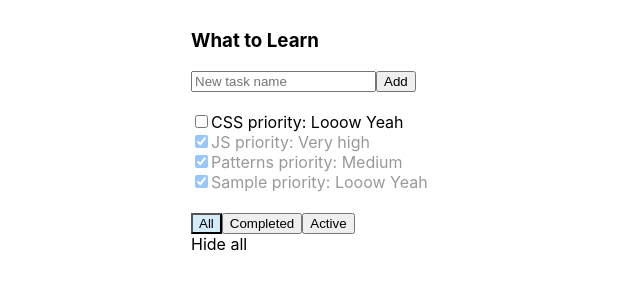
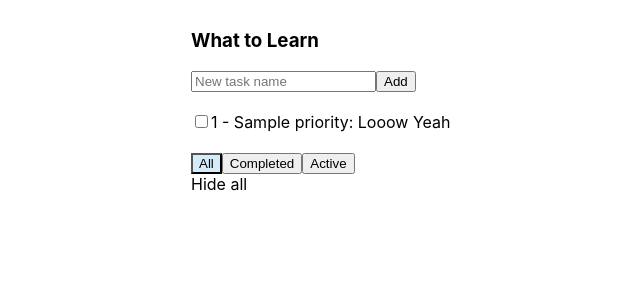
Before and after one commit to alexgitrepo/todoListRefactor, a React (Create React App) app: page / in a window 1280 px wide. Both pictures are taken after typing "Sample" into the empty fields and a click on the button "Add". Shown: the top 300 px of the page, without its empty margins (209-849 px from the left). Built offline with nearby package versions, Linux system fonts and the light colour scheme.

Commit message:
LocalStorage in use. And some features.Done 6

```diff
--- a/src/App.js
+++ b/src/App.js
@@ -5,38 +5,60 @@ import TodoListTasks from "./TodoListTasks";
 import TodoListFooter from "./TodoListFooter";
 
 class App extends React.Component {
+    componentDidMount() {
+        let state = localStorage.getItem("todoListState")
+        let savedState = JSON.parse(state)
+        this.setState({...savedState})
+    }
+
     state = {
-        tasks: [{type: "checkbox", checked: false, taskName: "CSS", priority: "priority: Looow Yeah"}, {
-            type: "checkbox",
-            checked: true,
-            taskName: "JS",
-            priority: "priority: Very high"
-        }, {type: "checkbox", checked: true, taskName: "Patterns", priority: "priority: Medium"}],
+        tasks: [],
         filterValue: "ALL"
     }
+    taskId = 0
+    saveStateToLocalStorage = () => {
+        let stateCopy = JSON.stringify(this.state)
+        localStorage.setItem("todoListState", stateCopy)
+    }
+    changeTaskName = (newTaskName, task) => {
+        let newTasksArray = this.state.tasks.map(item => {
+            if (item === task) {
+                return {...item, taskName: newTaskName}
+            } else {
+                return item
+            }
+        })
+        this.setState({...this.state, tasks: [...newTasksArray]}, this.saveStateToLocalStorage)
+
+    }
+
     addNewTask = (newTaskTextFromInput) => {
-        debugger
-        let newTask = {
-            type: "checkbox",
-            checked: true,
+        let newTask = { type: "checkbox",
+            checked: false,
             taskName: newTaskTextFromInput,
-            priority: "priority: Looow Yeah"
+            priority: "priority: Looow Yeah",
+            taskId:++this.taskId
         }
-        this.setState({...this.state, tasks: [...this.state.tasks, newTask]})
+        this.setState({...this.state, tasks: [...this.state.tasks, newTask]}, this.saveStateToLocalStorage)
+
+
     }
     changeFilterValue = (newFilterValue) => {
-        debugger
-        this.setState({...this.state, filterValue: newFilterValue})
+        this.setState({...this.state, filterValue: newFilterValue}, this.saveStateToLocalStorage
+        )
+
 
     }
-    onChangeInputValue=(newCheckInputValue,currentTask)=>{
-        let newTasksArray=this.state.tasks.map(item=>{
-            if (item!==currentTask){return item} else {
-                return {...item,checked:newCheckInputValue}
+    onChangeInputValue = (newCheckInputValue, currentTask) => {
+        let newTasksArray = this.state.tasks.map(item => {
+            if (item !== currentTask) {
+                return item
+            } else {
+                return {...item, checked: newCheckInputValue}
             }
         })
-        this.setState({...this.state,tasks:[...newTasksArray]})
-}
+        this.setState({...this.state, tasks: [...newTasksArray]}, this.saveStateToLocalStorage)
+    }
 
 
     render = () => {
@@ -47,7 +69,8 @@ class App extends React.Component {
             <div className="App">
                 <div className="todoList">
                     <TodoListHeader addNewTask={this.addNewTask}/>
-                    <TodoListTasks onChangeInputValue={this.onChangeInputValue} tasks={filteredTasks}/>
+                    <TodoListTasks onChangeInputValue={this.onChangeInputValue} changeTaskName={this.changeTaskName}
+                                   tasks={filteredTasks}/>
                     <TodoListFooter changeFilterValue={this.changeFilterValue} filterValue={this.state.filterValue}/>
                 </div>
             </div>
--- a/src/TodoListTask.js
+++ b/src/TodoListTask.js
@@ -1,15 +1,37 @@
 import React from 'react';
 import './App.css';
 
-// inputType={item.type} checked={item.checked}
-// taskName={item.taskName}
-
 
 class TodoListTask extends React.Component {
+    state = {
+        editMode: false,
+        newTaskName: ""
+    }
+
+    EditModeOn = () => {
+        this.setState({editMode: true})
+    }
+    EditModeOff = (e) => {
+        if (!this.state.newTaskName){this.setState({editMode: false})
+        }
+        else {
+        this.props.changeTaskName(this.state.newTaskName, this.props.task)
+        this.setState({editMode: false, newTaskName: ""})}
+
+    }
+    setNewTaskName = (e) => {
+        this.setState({newTaskName: e.target.value})
+    }
+
     render = () => {
-        return <div className="todoList-task" className={this.props.task.checked?"taskChecked":""}>
-            <input onChange={(e)=>{this.props.onChangeInputValue(e.target.checked,this.props.task)}}  type={this.props.task.type} checked={this.props.task.checked}/>
-            <span >{`${this.props.task.taskName} ${this.props.task.priority}`}</span>
+        return <div className={`todoList-task ${this.props.task.checked ? "taskChecked" : ""}`}>
+            <input onChange={(e) => {
+                this.props.onChangeInputValue(e.target.checked, this.props.task)
+            }} type={this.props.task.type} checked={this.props.task.checked}/>
+            {!this.state.editMode &&
+            <span onDoubleClick={this.EditModeOn}>{`${this.props.task.taskId} - ${this.props.task.taskName} ${this.props.task.priority}`}</span>}
+            {this.state.editMode && <input autoFocus={true} onBlur={this.EditModeOff} onChange={this.setNewTaskName}
+                                           value={this.state.newTaskName} type="text"/>}
         </div>
     }
 }
--- a/src/TodoListTasks.js
+++ b/src/TodoListTasks.js
@@ -4,7 +4,7 @@ import TodoListTask from "./TodoListTask";
 
 class TodoListTasks extends React.Component {
     render = () => {
-        let tasksElements = this.props.tasks.map(item => <TodoListTask onChangeInputValue={this.props.onChangeInputValue} task={item}/>)
+        let tasksElements = this.props.tasks.map(item => <TodoListTask changeTaskName={this.props.changeTaskName} onChangeInputValue={this.props.onChangeInputValue} task={item}/>)
         return (
             <div className="todoList-tasks">
                 {tasksElements}
```
